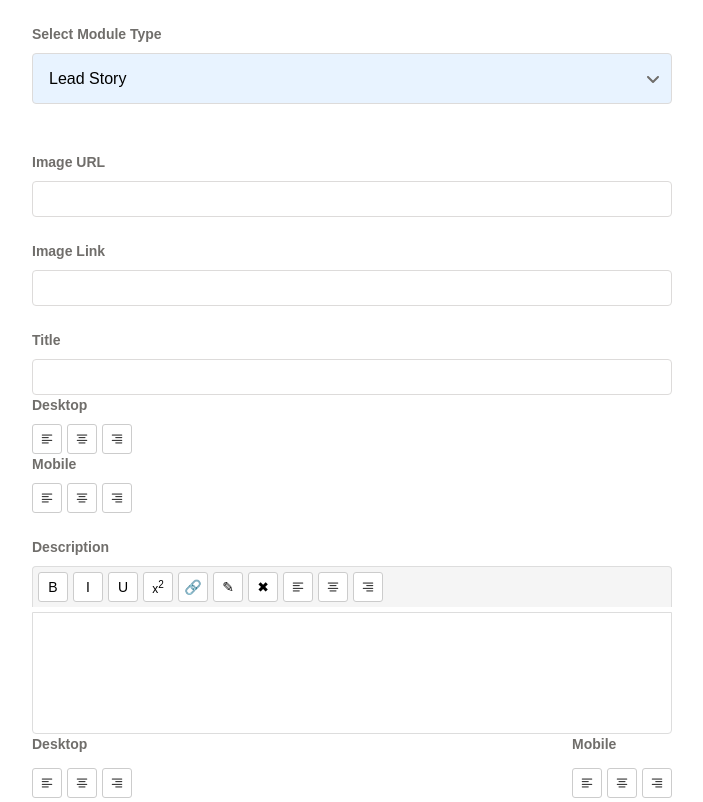
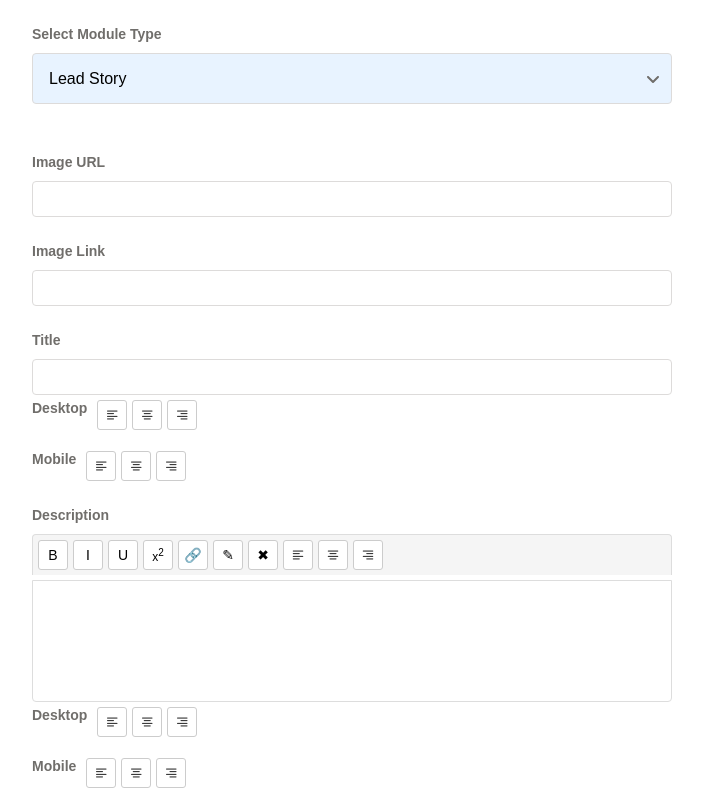
Before and after one commit to robjarrang/milwaukee_custom-block, a plain HTML site: page index.html in a window 1280 px wide. Shown: the top 802 px of the page, without its empty margins (288-991 px from the left). Drawn offline with nearby package versions, Linux system fonts and the light colour scheme.

Commit message:
Button grouping

```diff
--- a/index.html
+++ b/index.html
@@ -42,17 +42,21 @@
                 <div class="form-group">
                     <label for="leadTitle">Title</label>
                     <input type="text" id="leadTitle" name="leadTitle">
+                    <div class="alignment-group">
                         <label>Desktop</label>
                         <div id="leadTitleAlignmentDesktop" class="alignment-buttons">
                             <button type="button" class="alignment-button" data-alignment="left"><i class="bi bi-text-left"></i></button>
                             <button type="button" class="alignment-button" data-alignment="center"><i class="bi bi-text-center"></i></button>
                             <button type="button" class="alignment-button" data-alignment="right"><i class="bi bi-text-right"></i></button>
                         </div>
+                    </div>
+                    <div class="alignment-group">
                         <label>Mobile</label>
                         <div id="leadTitleAlignmentMobile" class="alignment-buttons">
                             <button type="button" class="alignment-button" data-alignment="left"><i class="bi bi-text-left"></i></button>
                             <button type="button" class="alignment-button" data-alignment="center"><i class="bi bi-text-center"></i></button>
                             <button type="button" class="alignment-button" data-alignment="right"><i class="bi bi-text-right"></i></button>
+                        </div>
                     </div>
                 </div>
                 <div class="form-group">
@@ -72,7 +76,6 @@
                         </div>
                         <div id="leadDescription" class="rich-text-editor" contenteditable="true"></div>
                     </div>
-                    <div class="alignment-container">
                     <div class="alignment-group">
                         <label>Desktop</label>
                         <div id="leadDescriptionAlignmentDesktop" class="alignment-buttons">
@@ -87,7 +90,6 @@
                             <button type="button" class="alignment-button" data-alignment="left"><i class="bi bi-text-left"></i></button>
                             <button type="button" class="alignment-button" data-alignment="center"><i class="bi bi-text-center"></i></button>
                             <button type="button" class="alignment-button" data-alignment="right"><i class="bi bi-text-right"></i></button>
-                            </div>
                         </div>
                     </div>
                 </div>
--- a/styles.css
+++ b/styles.css
@@ -545,20 +545,9 @@ details[open] summary::after {
     border-color: #0070d2;
 }
 
-.alignment-container {
-    display: flex;
-    justify-content: space-between;
-    gap: 20px;
-    flex-wrap: wrap;
-}
-
 .alignment-group {
     display: flex;
-    flex-direction: column;
+    align-items: center;
+    gap: 10px;
+    margin-bottom: 16px;
 }
-
-@media (max-width: 768px) {
-    .alignment-container {
-        flex-direction: column;
-    }
-}
```
Lines whose indentation alone changed are shown as unchanged.
